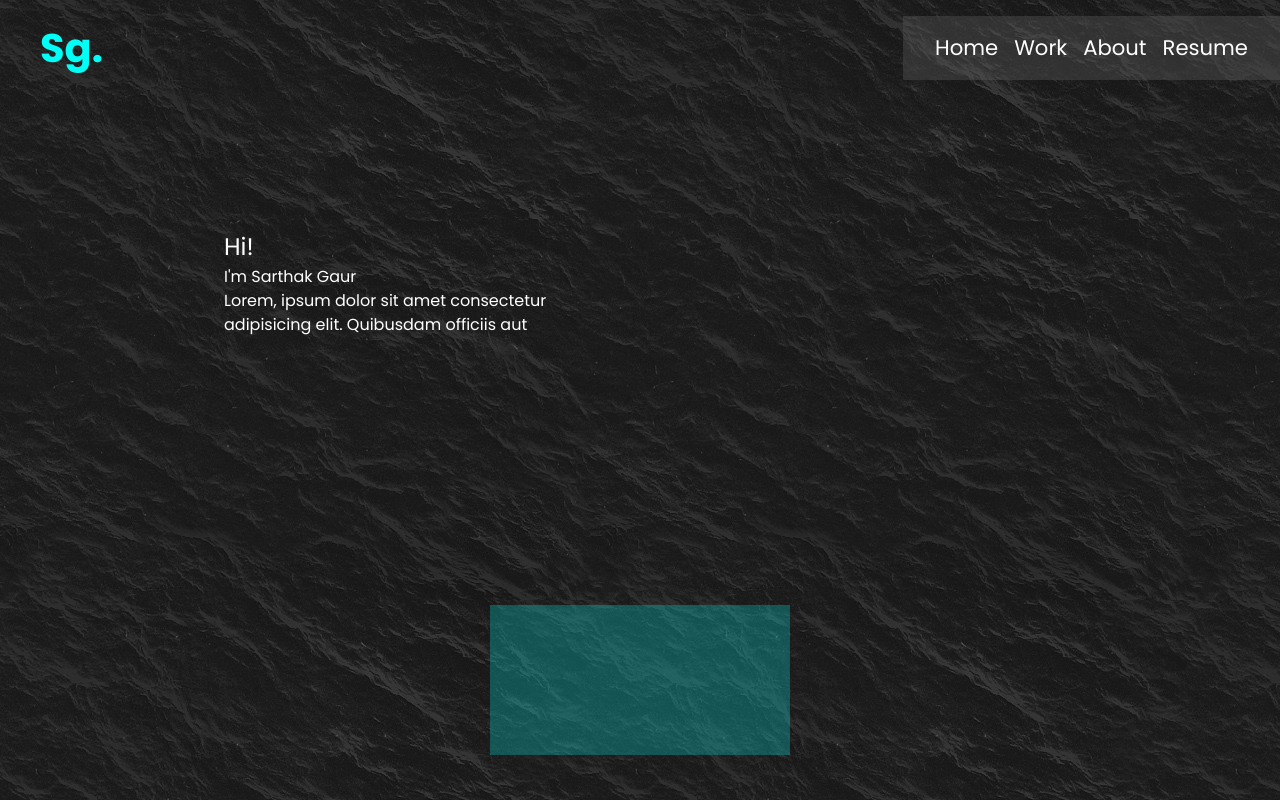
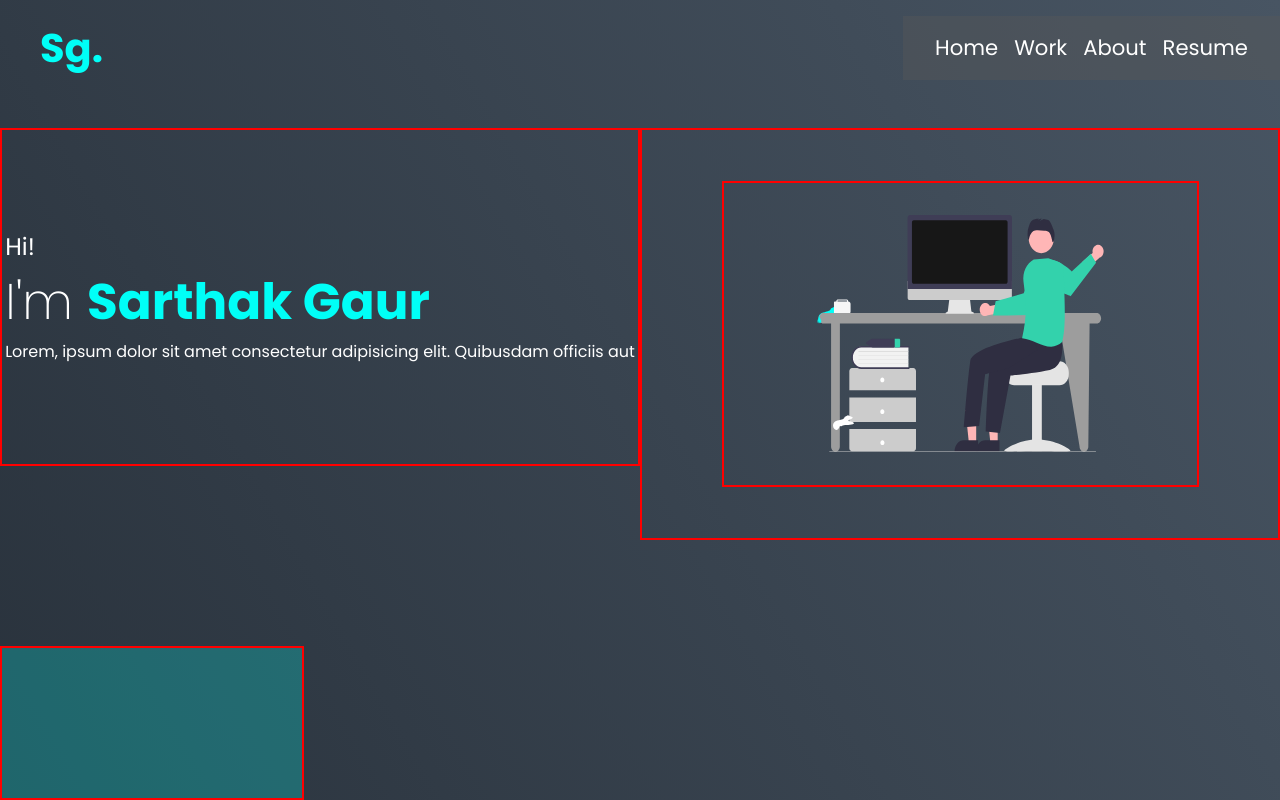
Before and after one commit to sarthak22gaur/portfolio-react, a React (Create React App) app: page / in a window 1280 px wide. Built offline with nearby package versions, Linux system fonts and the light colour scheme.

Commit message:
home page minor changes

```diff
--- a/src/App.css
+++ b/src/App.css
@@ -50,7 +50,7 @@ html:focus-within {
 
 html,
 body {
-  height: 100%;
+  height: 100vh;
 }
 
 /* Set core body defaults */
@@ -89,21 +89,20 @@ picture {
   }
 }
 body {
+  height: 100vh;
   font-family: var(--ff-primary);
   font-size: 16px;
   line-height: 1.5;
   color: var(--color-neutral-100);
-  background-image: url("./Assets/ocean.jpg");
+  background-image: linear-gradient(60deg, #29323c 0%, #485563 100%);
 }
 
 .App {
-  height: 100%;
-  overflow: hidden;
+  height: 100vh;
 }
 
 .Home {
   height: 100%;
-  overflow: hidden;
 }
 
 .navbar .container {
@@ -156,42 +155,95 @@ body {
   font-weight: var(--font-weight-bold);
 }
 
-section.main-grid {
+.main-grid {
   margin: 0;
   padding: 0;
   display: grid;
-  grid-template-columns: auto auto;
-  grid-template-rows: auto auto;
+  grid-template-columns: 1fr 1fr;
+  grid-template-rows: 5fr 1fr;
   width: 100%;
-  height: 100%;
-  overflow: hidden;
-  justify-self: left;
 }
-section.main-grid .grid-child {
-  justify-self: center;
-  align-self: center;
+.main-grid .grid-child {
+  display: flex;
+  justify-content: center;
+  align-items: center;
+  flex-direction: column;
+  margin-top: 2em;
+  border: 2px solid red;
 }
-section.main-grid .hero-grid-child {
+.main-grid .hero-grid-child {
   grid-area: 1/1/2/2;
   width: 100%;
-  max-width: 30vw;
 }
-section.main-grid .hero-grid-child h3 {
+.main-grid .hero-grid-child h3 {
   font-size: var(--font-size-large);
   font-weight: var(--font-weight-regular);
   color: var(--color-neutral-100);
   margin: 0;
   padding: 0;
 }
-section.main-grid .illustration-grid-child {
-  grid-area: 1/2/2/3;
+.main-grid .hero-grid-child h1 {
+  font-size: calc(1.25 * var(--font-size-huge));
+  font-weight: var(--font-weight-light);
 }
-section.main-grid .illustration-grid-child .illustration-svg {
-  max-width: 400px;
-  max-height: 400px;
+.main-grid .hero-grid-child span {
+  font-weight: var(--font-weight-bold);
+  color: var(--color-primary-700);
 }
-section.main-grid .wave-grid-child {
+.main-grid .illustration-grid-child {
+  grid-area: 1/2/3/3;
+}
+.main-grid .illustration-grid-child .illustration-svg {
+  border: 2px solid red;
+  width: 75%;
+  height: 75%;
+  padding: 2em;
+}
+.main-grid .wave-grid-child {
+  position: absolute;
+  bottom: 0;
   grid-area: 2/1/3/3;
   -o-object-fit: cover;
      object-fit: cover;
+}
+
+.drop-svg {
+  position: absolute;
+  bottom: 40%;
+  left: 65%;
+}
+
+#spill-drop {
+  -webkit-animation: spill-animate 20s linear infinite;
+          animation: spill-animate 20s linear infinite;
+}
+
+@-webkit-keyframes spill-animate {
+  0% {
+    transform: translateY(0);
+  }
+  60% {
+    transform: scaleX(1.5) scaleY(1.01) translateY(0);
+  }
+  70% {
+    transform: translateY(150%);
+  }
+  100% {
+    transform: translateY(150%);
+  }
+}
+
+@keyframes spill-animate {
+  0% {
+    transform: translateY(0);
+  }
+  60% {
+    transform: scaleX(1.5) scaleY(1.01) translateY(0);
+  }
+  70% {
+    transform: translateY(150%);
+  }
+  100% {
+    transform: translateY(150%);
+  }
 }/*# sourceMappingURL=App.css.map */
--- a/src/pages/Home.tsx
+++ b/src/pages/Home.tsx
@@ -1,14 +1,20 @@
 function Home() {
   return (
-    <section className="grid main-grid">
+    <section className="">
+        <div className="grid main-grid">
       <div className="grid-child hero-grid-child">
+        <div className="hero-content">
           <h3 className="greet" id="hi">
             Hi!
           </h3>
           <h1>
             I'm <span>Sarthak Gaur</span>
           </h1>
-        <p className="quick-info">Lorem, ipsum dolor sit amet consectetur adipisicing elit. Quibusdam officiis aut</p>
+          <p className="quick-info">
+            Lorem, ipsum dolor sit amet consectetur adipisicing elit. Quibusdam
+            officiis aut
+          </p>
+        </div>
       </div>
 
       <div className="grid-child illustration-grid-child">
@@ -22,7 +28,7 @@ function Home() {
             <path
               id="spill-vector"
               d="M12.5582 86.947C12.5582 88.9473 9.45108 89.6141 6.86181 90.2809C-5.0371 92.04 4.2674 106.86 7.89842 95.94C11.0055 96.6068 9.3154 95.3412 11.9725 95.1445C14.6296 94.9478 22.9153 94.9484 21.8796 92.9481C20.8439 90.9477 15.1475 91.6145 16.701 90.2809C18.2546 88.9473 22.4482 88.3499 20.0925 86.9816L15.9243 85.28L12.5582 86.947Z"
-            fill="#29FFCC"
+              fill="hsl(178, 100%, 50%)"
             />
             <path
               id="cup"
@@ -216,7 +222,7 @@ function Home() {
             <path
               id="spill-drop"
               d="M2.89753 97.416C2.89175 97.3955 2.88487 97.3756 2.87695 97.3563L2.87794 97.359C2.84906 97.2738 2.61682 96.7068 2.57804 96.6295L1.49971 94L0.393875 96.694C0.356289 96.7715 0.150157 97.274 0.12167 97.359L0.110394 97.3905C0.0368483 97.617 -0.000661093 97.8596 8.81733e-06 98.1045C8.81733e-06 98.6072 0.158033 99.0893 0.439318 99.4448C0.720604 99.8003 1.10211 100 1.49991 100C1.8977 100 2.27921 99.8003 2.56049 99.4448C2.84178 99.0893 2.9998 98.6072 2.9998 98.1045V98.103L3 98.0777C3 97.839 2.96241 97.6113 2.89416 97.4038L2.89753 97.416ZM1.5005 99.5047C1.30863 99.5048 1.12005 99.4417 0.953335 99.3217C0.78662 99.2016 0.647515 99.0288 0.549715 98.8202C0.451914 98.6116 0.39879 98.3744 0.395572 98.1319C0.392354 97.8895 0.439153 97.6501 0.531362 97.4375L0.528395 97.4448C0.513905 97.5421 0.50662 97.6409 0.506634 97.74C0.506844 98.1839 0.64647 98.6098 0.89484 98.9237C1.14321 99.2375 1.48001 99.414 1.83126 99.4142C1.85361 99.4142 1.87755 99.4142 1.89971 99.4127C1.77327 99.4742 1.63891 99.5053 1.50347 99.5047H1.49892H1.5005Z"
-            fill="#29FFCC"
+              fill="hsl(178, 100%, 50%)"
             />
           </g>
         </svg>
@@ -232,9 +238,22 @@ function Home() {
           xmlns="http://www.w3.org/2000/svg"
           id="intro"
         >
-        <path id="wave" d="M 0 409.4094096912496 C 91.95 392.137812641383 91.95 392.137812641383 183.9 400.7736111663163 C 275.85 409.4094096912496 275.85 409.4094096912496 367.8 405.454237061258 C 459.75 401.49906443126645 459.75 401.49906443126645 551.6999999999999 407.97111307043593 C 643.6499999999999 414.4431617096054 643.6499999999999 414.4431617096054 735.6 400.0002072796866 C 827.5500000000002 385.5572528497678 827.5500000000002 385.5572528497678 919.5 407.90359471576494 C 1011.4499999999998 430.2499365817621 1011.4499999999998 430.2499365817621 1103.3999999999999 405.54250294490186 C 1195.35 380.8350693080416 1195.35 380.8350693080416 1287.3 400.72574065742 C 1379.25 420.6164120067983 1379.25 420.6164120067983 1471.2 409.383724313141 C 1563.15 398.15103661948365 1563.15 398.15103661948365 1655.1000000000001 402.88201502841594 C 1747.0500000000002 407.6129934373482 1747.0500000000002 407.6129934373482 1839 407.90359471576494 L 1839 0 L 0 0 Z" fill="hsl(178, 100%, 50%, 0.25)" />
+          <path
+            id="wave"
+            d="M 0 409.4094096912496 C 91.95 392.137812641383 91.95 392.137812641383 183.9 400.7736111663163 C 275.85 409.4094096912496 275.85 409.4094096912496 367.8 405.454237061258 C 459.75 401.49906443126645 459.75 401.49906443126645 551.6999999999999 407.97111307043593 C 643.6499999999999 414.4431617096054 643.6499999999999 414.4431617096054 735.6 400.0002072796866 C 827.5500000000002 385.5572528497678 827.5500000000002 385.5572528497678 919.5 407.90359471576494 C 1011.4499999999998 430.2499365817621 1011.4499999999998 430.2499365817621 1103.3999999999999 405.54250294490186 C 1195.35 380.8350693080416 1195.35 380.8350693080416 1287.3 400.72574065742 C 1379.25 420.6164120067983 1379.25 420.6164120067983 1471.2 409.383724313141 C 1563.15 398.15103661948365 1563.15 398.15103661948365 1655.1000000000001 402.88201502841594 C 1747.0500000000002 407.6129934373482 1747.0500000000002 407.6129934373482 1839 407.90359471576494 L 1839 0 L 0 0 Z"
+            fill="hsl(178, 100%, 50%, 0.25)"
+          />
         </svg>
       </div>
+
+      </div>
+      <svg className="drop-svg" version="1.1" xmlns="http://www.w3.org/2000/svg">
+        <path
+          id="new-drop"
+          d="M12.5582 86.947C12.5582 88.9473 9.45108 89.6141 6.86181 90.2809C-5.0371 92.04 4.2674 106.86 7.89842 95.94C11.0055 96.6068 9.3154 95.3412 11.9725 95.1445C14.6296 94.9478 22.9153 94.9484 21.8796 92.9481C20.8439 90.9477 15.1475 91.6145 16.701 90.2809C18.2546 88.9473 22.4482 88.3499 20.0925 86.9816L15.9243 85.28L12.5582 86.947Z"
+          fill="#fff"
+        />
+      </svg>
     </section>
   );
 }
--- a/src/style.css
+++ b/src/style.css
@@ -396,7 +396,7 @@ section.projects-section .container .project-list .project-item .content-area .p
     transform: translateY(0);
   }
   20% {
-    transform: scaleX(2) translateY(0);
+    transform: scaleX(0.6) translateY(0);
   }
   70% {
     transform: translateY(150%);
@@ -411,7 +411,7 @@ section.projects-section .container .project-list .project-item .content-area .p
     transform: translateY(0);
   }
   20% {
-    transform: scaleX(2) translateY(0);
+    transform: scaleX(0.6) translateY(0);
   }
   70% {
     transform: translateY(150%);
```
Lines whose indentation alone changed are shown as unchanged.
